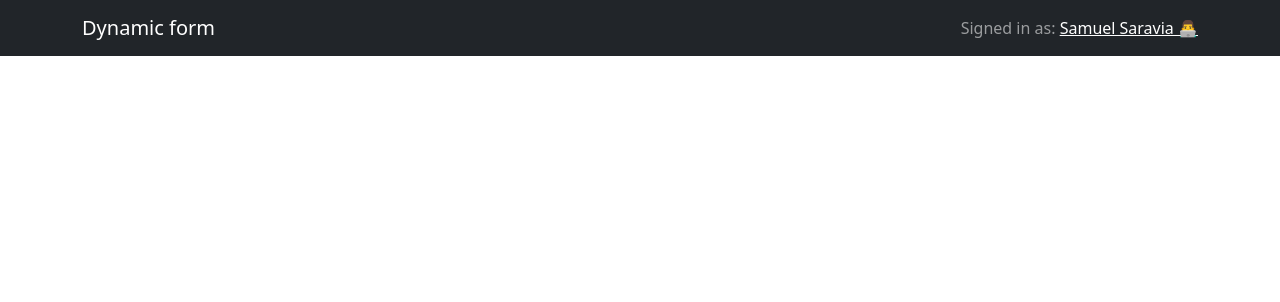
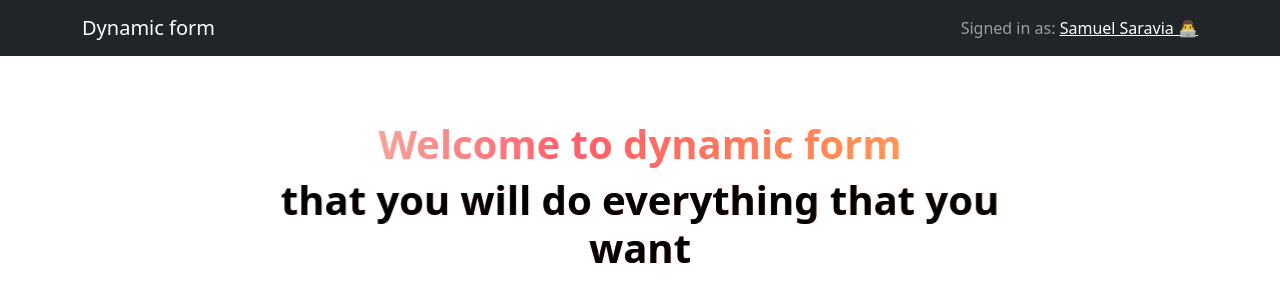
Before and after one commit to samy19142/dynamic_form-project, a React (Vite) app: page / in a window 1280 px wide. Shown: the top 302 px of the page. Built offline with nearby package versions, Linux system fonts and the light colour scheme.

Commit message:
feat: add style Introduction Component

```diff
--- a/src/App.jsx
+++ b/src/App.jsx
@@ -1,5 +1,5 @@
-import { Button } from 'react-bootstrap'
 import NavbarMenu from './Components/NavbarMenu'
+import Introduction from './Components/Introduction'
 
 
 function App() {
@@ -8,6 +8,7 @@ function App() {
   return (
     <div>
     <NavbarMenu/>
+    <Introduction/>
 
     </div>
   )
--- /dev/null
+++ b/src/Components/Introduction/Introduction.css
@@ -0,0 +1,65 @@
+.introduction h1 {
+  background-image: linear-gradient(
+    108deg,
+    #b16cea 8%,
+    #ff5e69 40%,
+    #ffa84b 91%
+  );
+  -webkit-background-clip: text;
+  background-clip: text;
+  -webkit-text-fill-color: transparent;
+  font-weight: 700;
+  animation: changeColor 5s ease-in-out  infinite;
+}
+
+.introduction h1 span {
+  display: block;
+  color: #000;
+  background-image: none;
+  -webkit-text-fill-color: currentColor;
+}
+
+@keyframes changeColor {
+  0% {
+    background-image: linear-gradient(
+      108deg,
+      #ea876c90 8%,
+      #ff5e69 40%,
+      #ffa84b 91%
+    );
+  }
+  25% {
+    background-image: linear-gradient(
+      108deg,
+      #6ccdea 8%,
+      #ff5eef 40%,
+      #c3ff4b 91%
+    );
+  }
+  50% {
+    background-image: linear-gradient(
+      108deg,
+      #b16cea 8%,
+      #ff5e69 40%,
+      #ffa84b 91%
+    );
+    -webkit-transform: rotate(30deg);
+         transform: rotateY(30deg);
+  }
+  75% {
+    background-image: linear-gradient(
+      108deg,
+      #90ea6ca9 8%,
+      #ff5e69 40%,
+      #4b96ff 91%
+    );
+  }
+  100% {
+    background-image: linear-gradient(
+      108deg,
+      #bb0096 8%,
+      #ff5e69 40%,
+      #ffa84b 91%
+    );
+  }
+}
--- /dev/null
+++ b/src/Components/Introduction/Introduction.jsx
@@ -0,0 +1,22 @@
+import { Col, Container, Row } from "react-bootstrap";
+import "./Introduction.css";
+
+const Introduction =()=>{
+    return(
+        <div className="introduction p-3 plg-5 mt-5">
+            <Container fluid>
+            <Row className="justify-content-md-center">
+                <Col xs={12} md={8}>
+                    <h1 className="pl-2 text-center">
+                    Welcome to dynamic form {' '}
+                    <span className="pt-2 pb-4 ">that you will do everything that you want</span>
+                    </h1>
+                </Col>
+            </Row>
+
+            </Container>
+        </div>
+    )
+};
+
+export default Introduction;
--- /dev/null
+++ b/src/Components/Introduction/index.jsx
@@ -0,0 +1 @@
+export {default} from "./Introduction";
```
